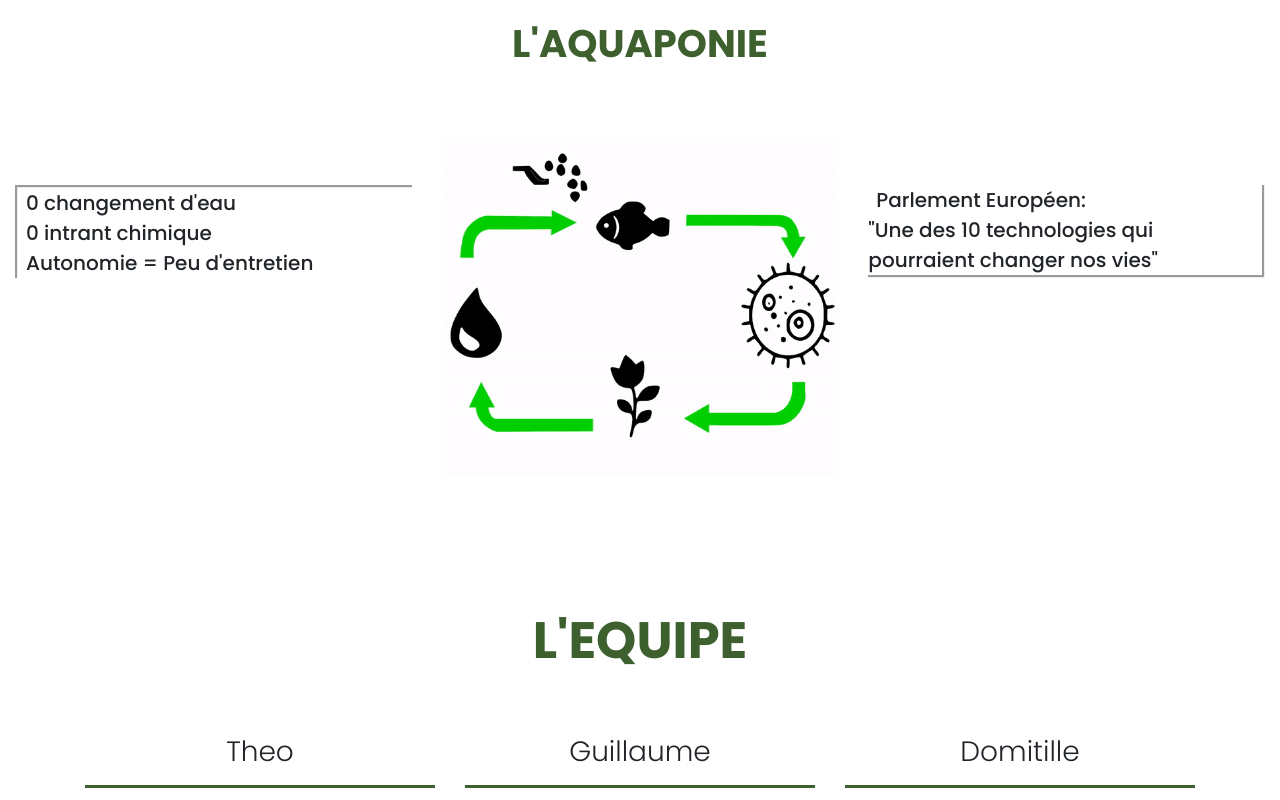
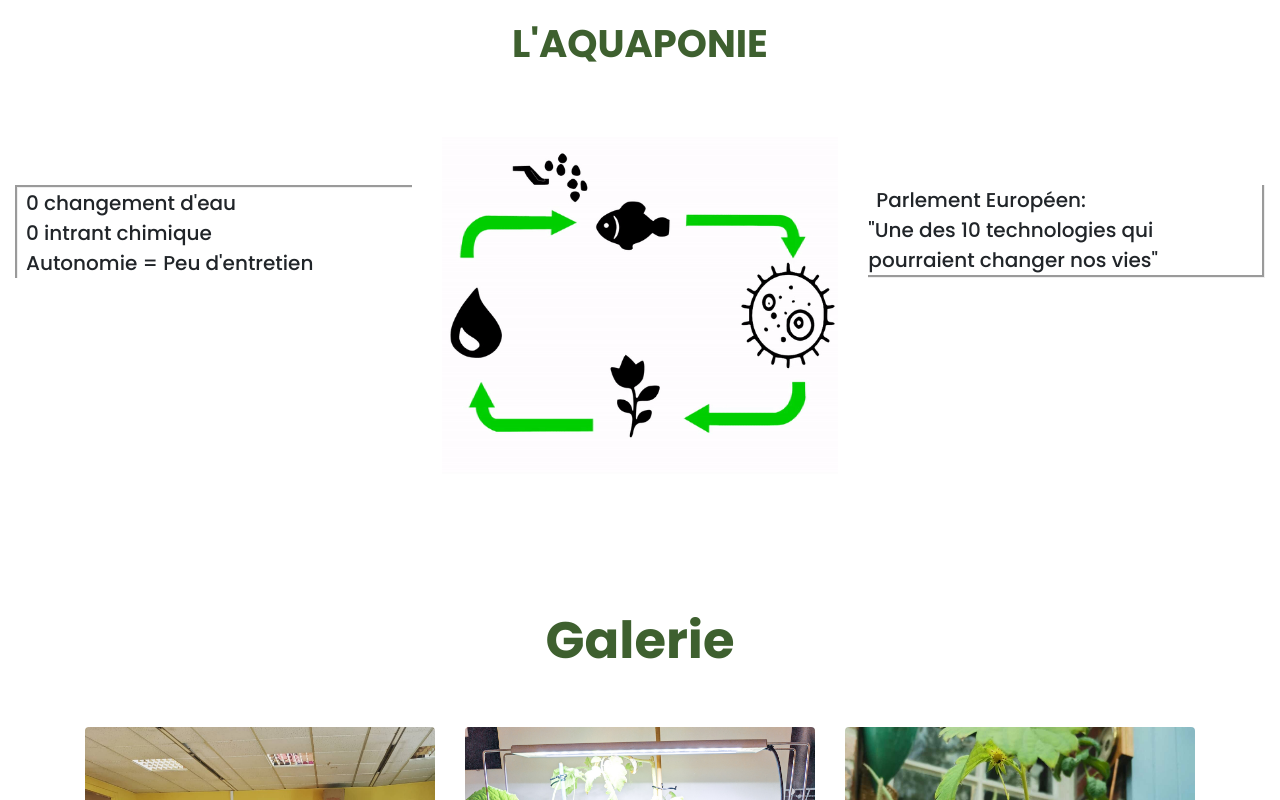
Before and after one commit to SamuelCadau/Hackaton-OM, a Nuxt app in the folder project/aquapim/: page / in a window 1280 px wide. Shown: the part 2000-2800 px from the top of the page. Built offline with nearby package versions, Linux system fonts and the light colour scheme.

Commit message:
Add Galerie in index with margin

```diff
--- a/project/aquapim/components/Galerie.vue
+++ b/project/aquapim/components/Galerie.vue
@@ -1,10 +1,10 @@
 <template>
-  <div class="mt-5">
+  <div class="mt-5" id="margtop">
     <div class="text-center">
-      <h2>Galerie</h2>
+      <p id="title">Galerie</p>
     </div>
     <b-container>
-      <b-row class="mt-3 mb-3">
+      <b-row class="mt-5 mb-3">
         <div class="col-xl-4">
           <b-img rounded fluid src="../static/2.jpg"></b-img>
         </div>
@@ -49,6 +49,29 @@ export default {
 </script>
 
 <style scoped>
+
+@media all and (min-width: 319px) {
+  #title {
+    font-size: 8vw;
+    font-family: 'Poppins-bold';
+    color: #3e602f;
+  }
+  #margtop {
+  margin-top: 15% !important;
+}
+}
+
+@media all and (min-width: 768px) {
+  #title {
+    font-size: 4vw;
+    font-family: 'Poppins-bold';
+    color: #3e602f;
+  }
+  #margtop {
+  margin-top: 10% !important;
+}
+}
+
 h2 {
   font-family: 'Poppins-Medium';
 }
--- a/project/aquapim/pages/index.vue
+++ b/project/aquapim/pages/index.vue
@@ -9,6 +9,7 @@
 
     <PresentationAquaponie />
 
+    <Galerie />
     <Equipe />
     <Contact />
 
```
